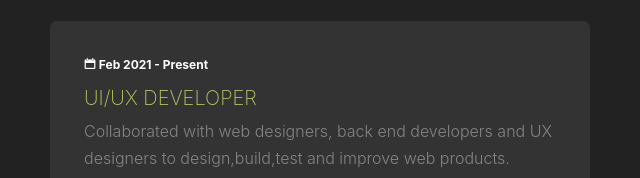
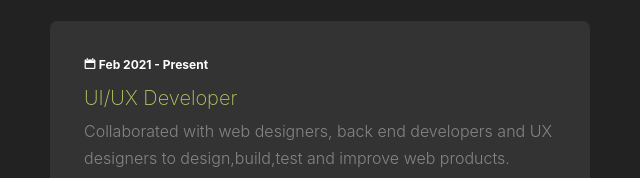
Before and after one commit to athz95/Rezume, a plain HTML site: page index.html in a window 1280 px wide. Shown: the part 2973-3151 px from the top of the page, 605-1245 px from the left. Drawn offline with nearby package versions, Linux system fonts and the light colour scheme; files whose address does not match are found by name.

Commit message:
upated details

```diff
--- a/index.html
+++ b/index.html
@@ -274,7 +274,7 @@
 
 					<div class="resume-item mb-4">
 						<span class="date"><span class="icon-calendar"></span> Feb 2021 - Present</span>
-						<h3>UI/UX DEVELOPER</h3>
+						<h3>UI/UX Developer</h3>
 						<p>Collaborated with web designers, back end developers and UX designers to
 							design,build,test and improve web products.
 							Ensured Scalablity of front end elements by optimizing them for loading speed
```
